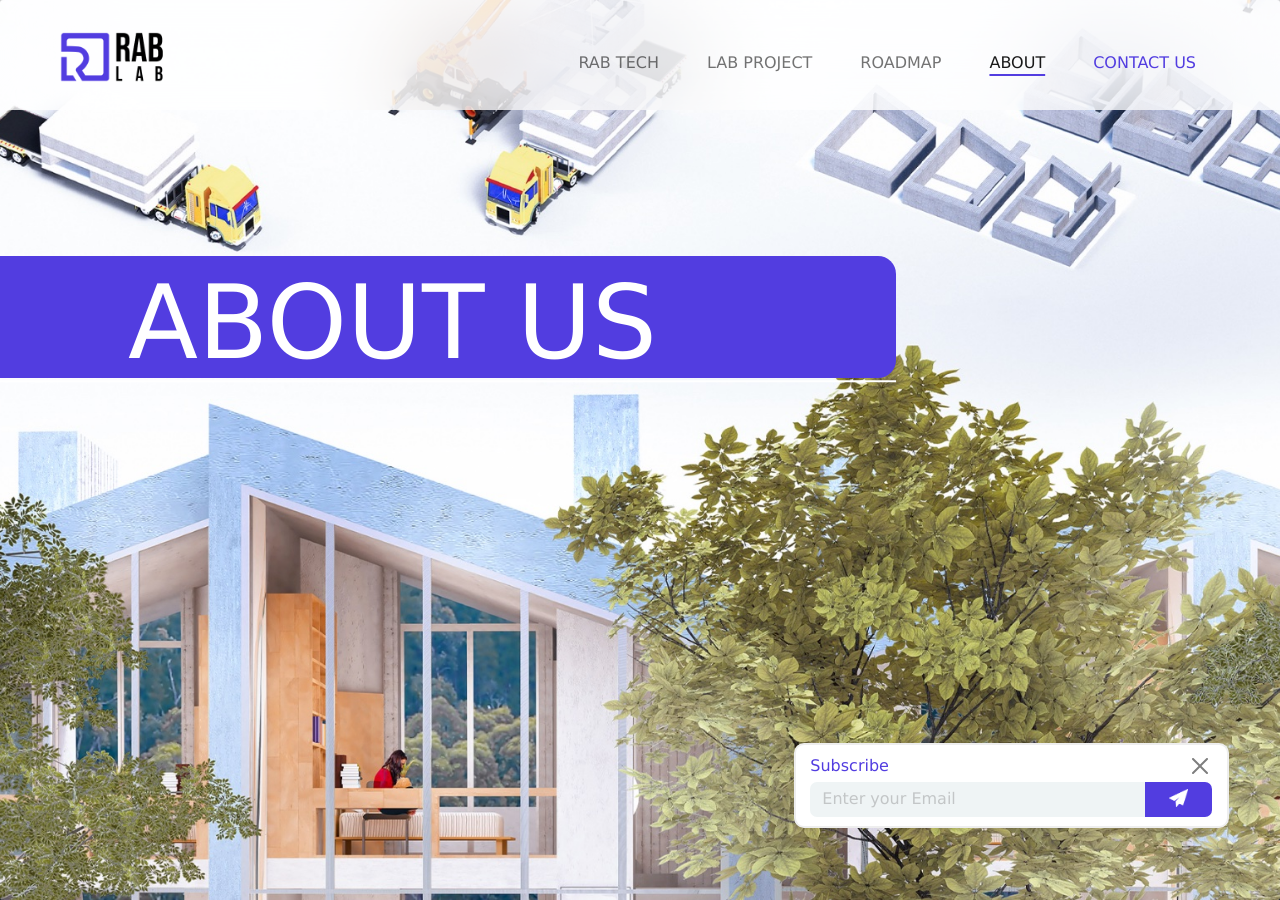
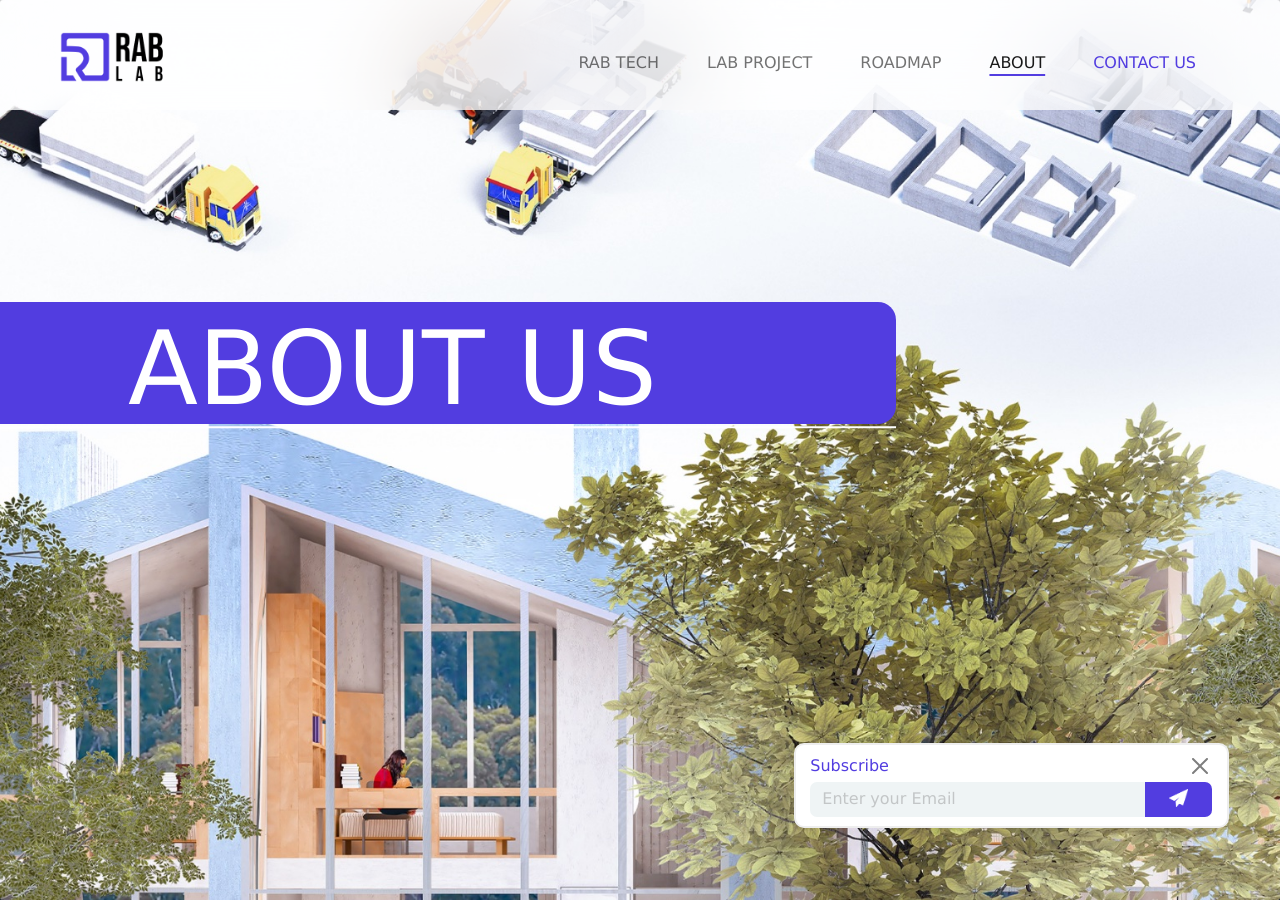
Before and after one commit to rab-lab/rab-lab.github.io, a Jekyll site: the page built from about.md, in a window 1280 px wide and 900 px high. Built offline with Jekyll 4.4.1, drawn with Linux system fonts in a browser that asks for light colours; nearby versions of some CDN libraries.

Commit message:
Fixed title placement

```diff
--- a/_layouts/default.html
+++ b/_layouts/default.html
@@ -3,12 +3,12 @@ layout: base
 ---
 <div class="card bg-dark text-white" style="height: 100vh; margin-top: -110px">
     <img class="card-img" src={{ page.image }}>
-    <div class="animate-in" style="position: absolute; top: 20vw; width: 80%; background-color: #523DE0; left: -10%; border-radius: 2vh;">
+    <div class="animate-in" style="position: absolute; top: calc(15vw + 110px); width: 80%; background-color: #523DE0; left: -10%; border-radius: 2vh;">
         <div class="hero" style="padding-left: 20vw;">
             <p class="hero-title">{{ page.title }}</p>
         </div>
     </div>
-    <div class="animate-in" style="position: absolute; top: 29.5vw; width: 80%; left: -10%">
+    <div class="animate-in" style="position: absolute; top: calc(24.5vw + 110px); width: 80%; left: -10%">
         <img src="/assets/images/horizontal_line.svg">
     </div>
 </div>
--- a/_layouts/home.html
+++ b/_layouts/home.html
@@ -3,7 +3,7 @@ layout: base
 ---
 <div class="card bg-dark text-white" style="height: 100vh; margin-top: -110px;">
     <img class="card-img" src={{ page.image }}>
-    <div class="animate-in" style="position: absolute; top: 13vw; width: 80%; background-color: rgba(50, 50, 50, 0.5); left: -10%; border-radius: 2vh;">
+    <div class="animate-in" style="position: absolute; top: calc(10vw + 110px); width: 80%; background-color: rgba(50, 50, 50, 0.5); left: -10%; border-radius: 2vh;">
         <div class="hero" style="padding: 5vw; padding-left: 20vw;">
             <p style="font-size: 2vw">{{ page.subtitle }}</p>
             <div style="margin-right: 8vw; border-bottom: 2px solid white;"></div>
```
